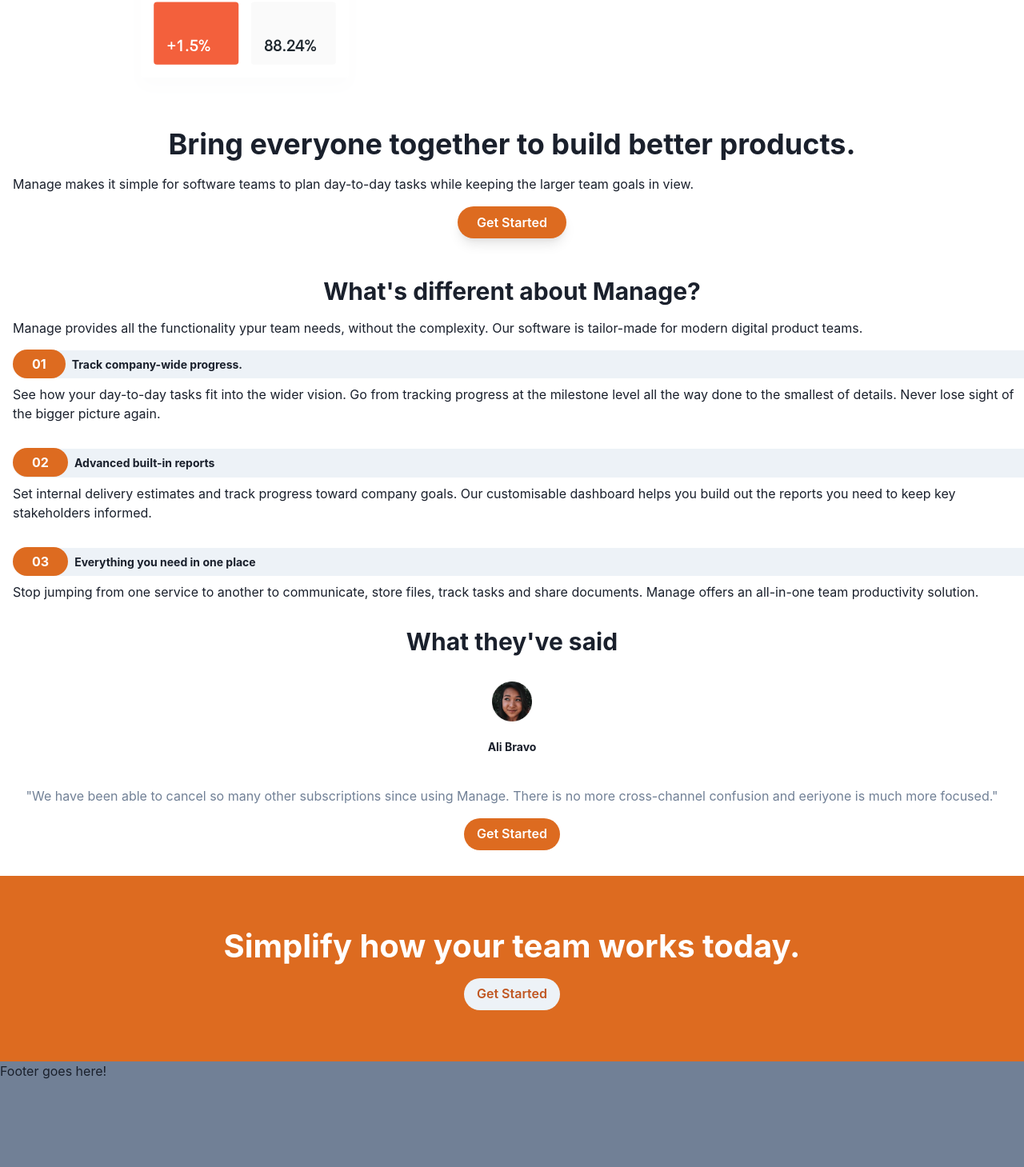
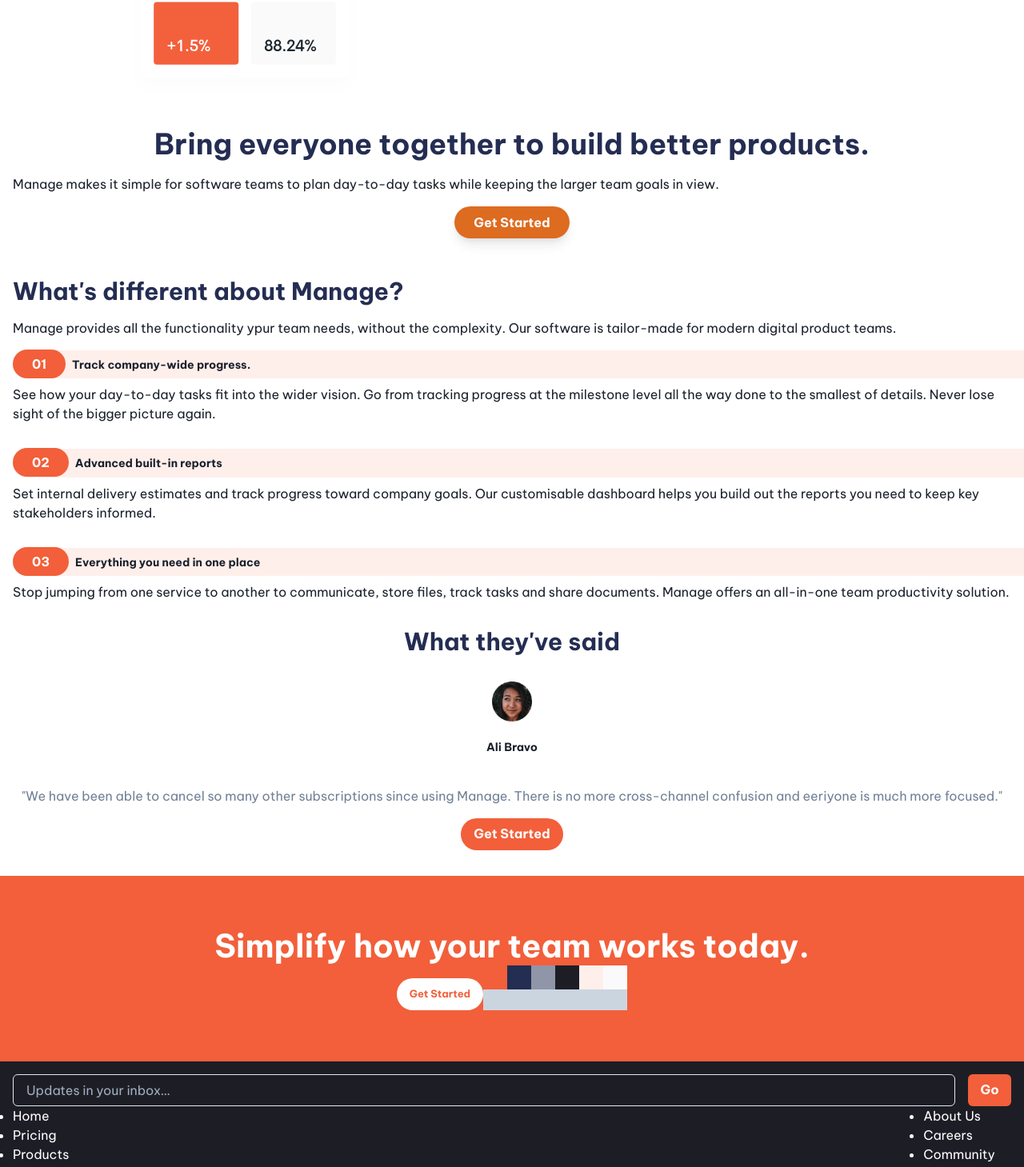
Before and after one commit to edgarfb/manage-landing-page, a Next.js app: page / in a window 1280 px wide. Shown: the part 502-1961 px from the top of the page at 80% size. Built offline with nearby package versions, Linux system fonts and the light colour scheme.

Commit message:
manage color and polish some other styles

```diff
--- a/components/footer.js
+++ b/components/footer.js
@@ -1,9 +1,43 @@
-import { chakra } from "@chakra-ui/react";
+import { Button, chakra, Flex, Input } from "@chakra-ui/react";
+import Link from "next/link";
 
 export default function Footer() {
   return (
-    <chakra.footer maxW="full" height="400px" bg="gray.500">
-      Footer goes here!
+    <chakra.footer maxW="full" height="400px" bg="brand.VeryDarkBlue" p={4}>
+      <Flex>
+        <Input placeholder="Updates in your inbox…" />
+        <Button bg="brand.BrightRed" color="white" ml={4}>
+          Go
+        </Button>
+      </Flex>
+
+      <Flex color="white" justify="space-between" gap={4}>
+        <chakra.ul>
+          <li>
+            <Link href="#">Home</Link>
+          </li>
+          <li>
+            <Link href="#">Pricing</Link>
+          </li>
+          <li>
+            <Link href="#">Products</Link>
+          </li>
+        </chakra.ul>
+        <chakra.ul>
+          <li>
+            <Link href="#">About Us</Link>
+          </li>
+          <li>
+            <Link href="#">Careers</Link>
+          </li>
+          <li>
+            <Link href="#">Community</Link>
+          </li>
+          <li>
+            <Link href="#">Privacy Policy</Link>
+          </li>
+        </chakra.ul>
+      </Flex>
     </chakra.footer>
   );
 }
--- a/components/layout.js
+++ b/components/layout.js
@@ -1,26 +1,23 @@
 import NavbarMobile from "./navbarMobile";
 import Footer from "./footer";
-import { chakra, Container, Box, Flex } from "@chakra-ui/react";
+import { Container, Box } from "@chakra-ui/react";
 import Image from "next/image";
 
 function BgPattern() {
   return (
     <Box
-      width={300}
-      height={300}
+      width="400px"
+      height="400px"
       position="absolute"
-      top="-50"
-      right="-10"
+      top="-3%"
+      left="11%"
       overflow="hidden"
       zIndex={1}
-    >
-      <Image
-        src="/images/bg-tablet-pattern.svg"
-        width={300}
-        height={300}
-        alt=""
-      />
-    </Box>
+      backgroundImage="url('/images/bg-tablet-pattern.svg')"
+      backgroundPosition={["center", "center"]}
+      backgroundSize="contain"
+      bgRepeat="no-repeat"
+    ></Box>
   );
 }
 
--- a/pages/_app.js
+++ b/pages/_app.js
@@ -1,9 +1,11 @@
 import "../styles/globals.css";
 import { ChakraProvider } from "@chakra-ui/react";
 import Layout from "../components/layout";
+
+import theme from "../theme";
 function MyApp({ Component, pageProps }) {
   return (
-    <ChakraProvider>
+    <ChakraProvider theme={theme}>
       <Layout>
         <Component {...pageProps} />
       </Layout>
--- a/pages/index.js
+++ b/pages/index.js
@@ -45,7 +45,7 @@ function Stats() {
 function GetStarted() {
   return (
     <chakra.section p={4}>
-      <Heading as="h1" textAlign="center" mb={4}>
+      <Heading as="h1" textAlign="center" mb={4} color="brand.DarkBlue">
         Bring everyone together to build better products.
       </Heading>
       <Text>
@@ -73,7 +73,7 @@ function AboutManage() {
   return (
     <>
       <chakra.section p={4}>
-        <Heading as="h2" size="lg" mb={4} textAlign="center">
+        <Heading as="h2" size="lg" mb={4} color="brand.DarkBlue">
           What's different about Manage?
         </Heading>
         <Text>
@@ -97,13 +97,13 @@ function AboutManageList({ items }) {
               <Heading
                 as="h4"
                 size="xs"
-                bg="gray.100"
+                bg="brand.VeryPaleRed"
                 py={2}
                 borderRadius={40}
                 borderRightRadius={0}
               >
                 <chakra.span
-                  bg="orange.500"
+                  bg="brand.BrightRed"
                   color="white"
                   py={2}
                   px={6}
@@ -128,7 +128,13 @@ function AboutManageList({ items }) {
 function Testimonials({}) {
   return (
     <chakra.section>
-      <Heading as="h2" size="lg" mb={8} textAlign="center">
+      <Heading
+        as="h2"
+        size="lg"
+        mb={8}
+        textAlign="center"
+        color="brand.DarkBlue"
+      >
         What they've said
       </Heading>
       <Flex justify="center">
@@ -148,7 +154,7 @@ function Testimonials({}) {
         much more focused.&quot;
       </Text>
       <Flex justify="center">
-        <Button borderRadius={40} bg="orange.500" color="white">
+        <Button borderRadius={40} bg="brand.BrightRed" color="white">
           Get Started
         </Button>
       </Flex>
@@ -161,7 +167,7 @@ function SimplifyBox() {
     <chakra.section
       py={16}
       px={4}
-      bg="orange.500"
+      bg="brand.BrightRed"
       mt={8}
       display="flex"
       justifyContent="center"
@@ -172,9 +178,23 @@ function SimplifyBox() {
         Simplify how your team works today.
       </Heading>
       <Flex justify="center">
-        <Button borderRadius={40} mt={4} color="orange.600">
+        <Button
+          borderRadius={40}
+          mt={4}
+          bg="white"
+          color="brand.BrightRed"
+          fontSize=".8rem"
+        >
           Get Started
         </Button>
+        <Flex bg="gray.300">
+          <Box bg="brand.BrightRed" width={30} height={30}></Box>
+          <Box bg="brand.DarkBlue" width={30} height={30}></Box>
+          <Box bg="brand.DarkGrayishBlue" width={30} height={30}></Box>
+          <Box bg="brand.VeryDarkBlue" width={30} height={30}></Box>
+          <Box bg="brand.VeryPaleRed" width={30} height={30}></Box>
+          <Box bg="brand.VaryLightGray" width={30} height={30}></Box>
+        </Flex>
       </Flex>
     </chakra.section>
   );
--- a/styles/globals.css
+++ b/styles/globals.css
@@ -1,16 +1 @@
-html,
-body {
-  padding: 0;
-  margin: 0;
-  font-family: -apple-system, BlinkMacSystemFont, Segoe UI, Roboto, Oxygen,
-    Ubuntu, Cantarell, Fira Sans, Droid Sans, Helvetica Neue, sans-serif;
-}
-
-a {
-  color: inherit;
-  text-decoration: none;
-}
-
-* {
-  box-sizing: border-box;
-}
+@import url("https://fonts.googleapis.com/css2?family=Be+Vietnam+Pro:wght@400;500;700&display=swap");
--- /dev/null
+++ b/theme/index.js
@@ -0,0 +1,20 @@
+import { extendTheme, theme as base } from "@chakra-ui/react";
+
+const theme = extendTheme({
+  colors: {
+    brand: {
+      BrightRed: "hsl(12, 88%, 59%)",
+      DarkBlue: "hsl(228, 39%, 23%)",
+      DarkGrayishBlue: "hsl(227, 12%, 61%)",
+      VeryDarkBlue: "hsl(233, 12%, 13%)",
+      VeryPaleRed: "hsl(13, 100%, 96%)",
+      VaryLightGray: "hsl(0, 0%, 98%)",
+    },
+  },
+  fonts: {
+    heading: `Be Vietnam Pro, ${base.fonts.heading}`,
+    body: `Be Vietnam Pro,  ${base.fonts.body}`,
+  },
+});
+
+export default theme;
```
Also changed, not shown: theme/styles.css (added).
